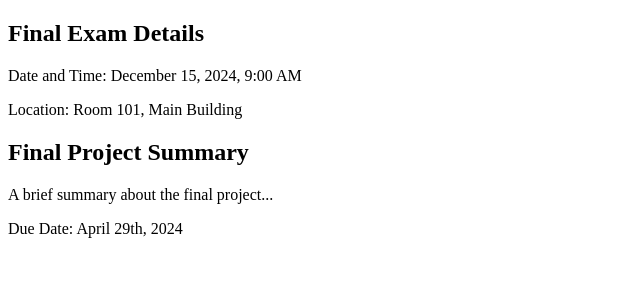
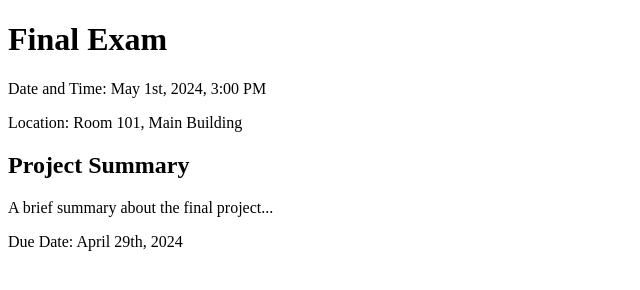
Before and after one commit to Cwaddick/svethedte, a plain HTML site: page index.html in a window 1280 px wide. Shown: the whole page, without its empty margins (0-640 px from the left). Drawn offline with nearby package versions, Linux system fonts and the light colour scheme.

Commit message:
Update index.html

```diff
--- a/index.html
+++ b/index.html
@@ -14,12 +14,13 @@
 <script>
 const setupdynamic = () => {
     // Dynamically create and append content
-    $('#dynamic').append('<h2>Final Exam Details</h2>');
-    $('#dynamic').append('<p>Date and Time: December 15, 2024, 9:00 AM</p>');
+    $('#dynamic').append('<h1>Final Exam</h1>');
+    $('#dynamic').append('<p>Date and Time:  May 1st, 2024, 3:00 PM</p>');
     $('#dynamic').append('<p>Location: Room 101, Main Building</p>');
-    $('#dynamic').append('<h2>Final Project Summary</h2>');
+    $('#dynamic').append('<h2>Project Summary</h2>');
     $('#dynamic').append('<p>A brief summary about the final project...</p>');
     $('#dynamic').append('<p>Due Date: April 29th, 2024</p>');
+    $('#dynamic').hide().fadeIn(1000);
 }
 $(document).ready(setupdynamic);
 
```
